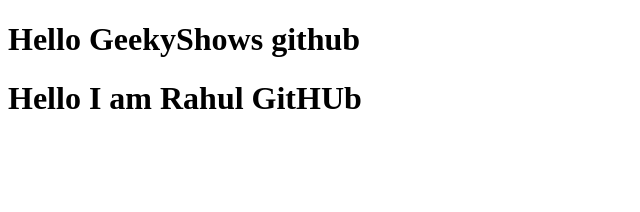
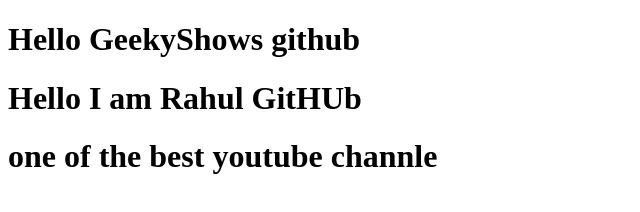
Before and after one commit to rajeshrajkr4/geekyshows, a plain HTML site: page index.html in a window 1280 px wide. Shown: the whole page, without its empty margins (0-640 px from the left). Drawn offline with Linux system fonts and the light colour scheme.

Commit message:
you are best

```diff
--- a/index.html
+++ b/index.html
@@ -9,5 +9,6 @@
 <body>
  <h1>Hello GeekyShows github</h1>
  <h1>Hello I am Rahul GitHUb</h1>
+ <h1>one of the best youtube channle</h1>
 </body>
 </html>
```
